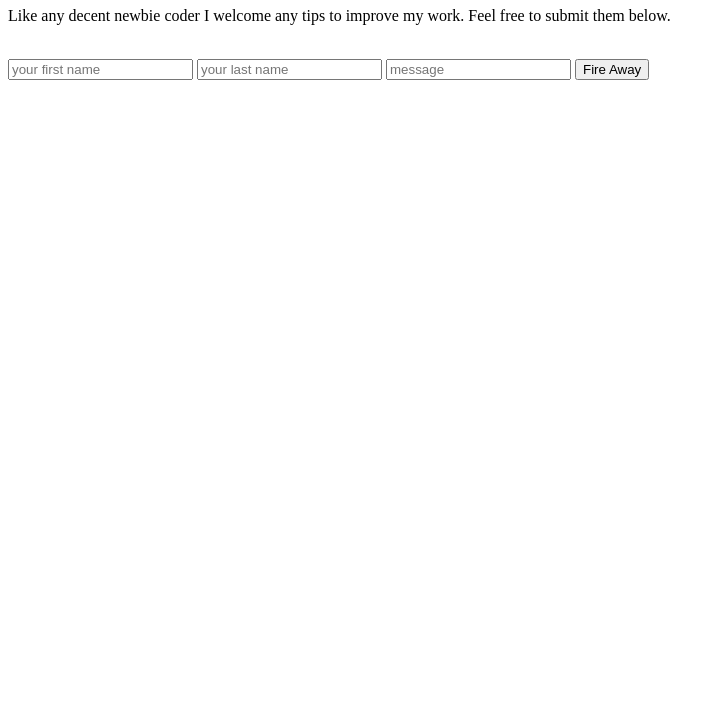
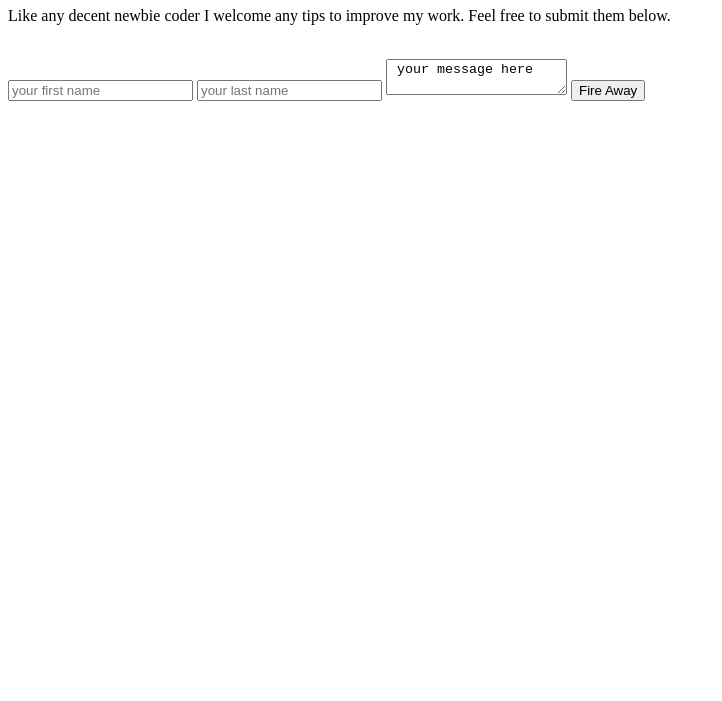
Before and after one commit to JonahNye/Unit-1-Lab-1, a plain HTML site: page contact.html in a window 1280 px wide. Shown: the part 99-800 px from the top of the page, without its empty margins (0-722 px from the left). Drawn offline with Linux system fonts and the light colour scheme.

Commit message:
switched out third inout form for a textarea

```diff
--- a/contact.html
+++ b/contact.html
@@ -25,7 +25,7 @@
      <form>
       <input type="text" placeholder="your first name" />
       <input type="text" placeholder="your last name" />
-      <input type="text" placeholder="message" />
+      <textarea> your message here </textarea>
       <button type="submit"> Fire Away </button>
     </form>
 
```
